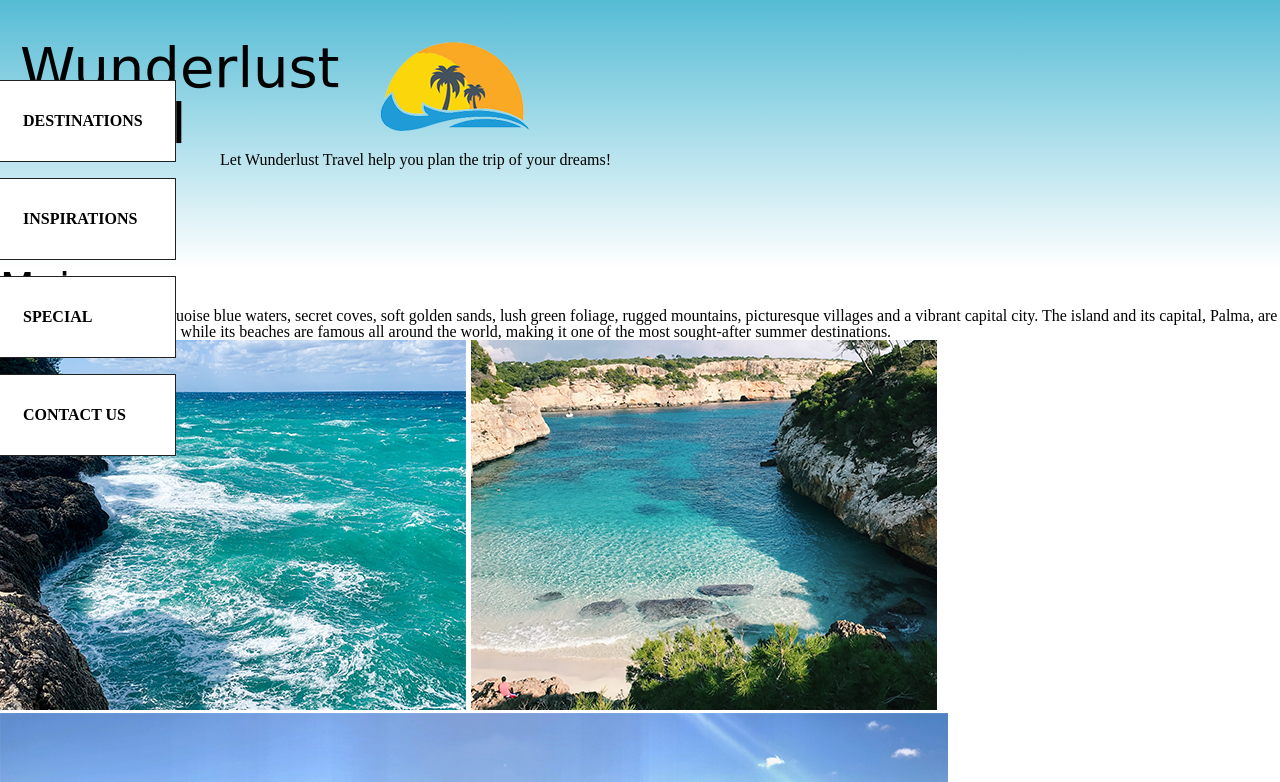
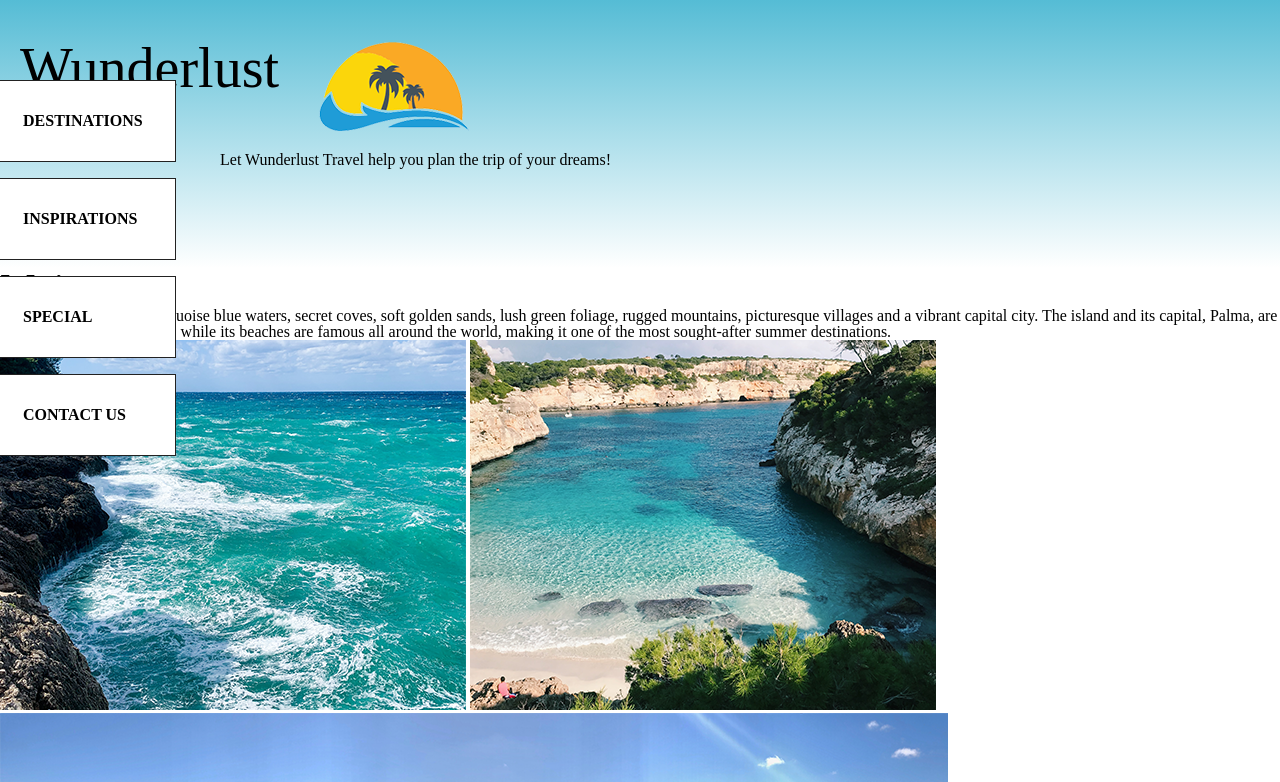
Before and after one commit to jbravo13asu/wunderlust, a plain HTML site: page index.html in a window 1280 px wide. Shown: the top 782 px of the page. Drawn offline with Linux system fonts and the light colour scheme; files whose address does not match are found by name; a web font is replaced by a local one.

Commit message:
Update styles.css

```diff
--- a/styles.css
+++ b/styles.css
@@ -92,7 +92,7 @@ html {
 /* END SKIP LINK STYLES */
 
 body {
-  font-family: var(--mollefont);
+  font-family: "Molle";
   line-height: 1;
 }
 
@@ -110,7 +110,7 @@ header {
 }
 
 h1, h2, h3 {
-  font-family: var(--mollefont);
+  font-family: "Molle";
 }
 
 h1 {
```
